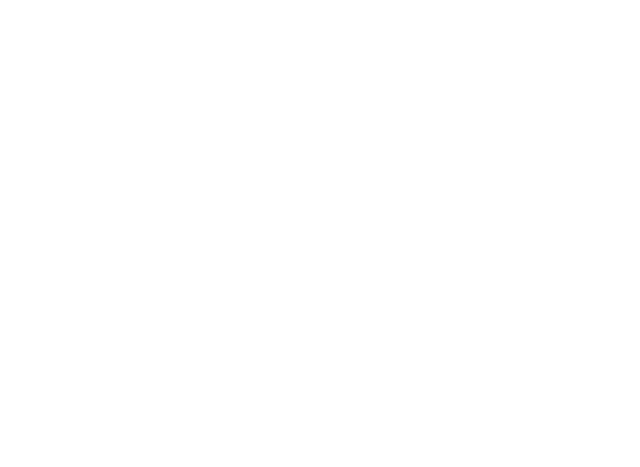
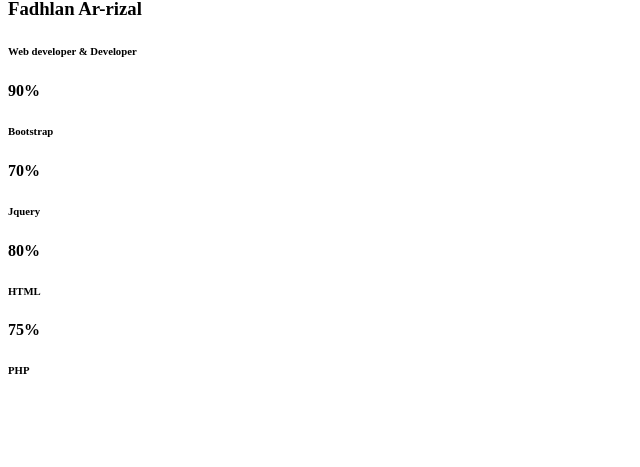
Before and after one commit to KepalaSuku99/profile-santri, a PHP site: page / in a window 1280 px wide. Before the commit the part shown is empty. Shown: the part 333-800 px from the top of the page, without its empty margins (0-640 px from the left). Run offline with PHP 8.4, Linux system fonts and the light colour scheme.

Commit message:
completed the profile

```diff
--- a/profile/index.php
+++ b/profile/index.php
@@ -7,6 +7,37 @@
     <title>Profile Santri</title>
 </head>
 <body>
-
+<div class="container mt-5 mb-5">
+            <div class="row no-gutters">
+                <div class="col-md-4 col-lg-4"><img src="https://media-exp1.licdn.com/dms/image/C5603AQGtLWRyoVee8A/profile-displayphoto-shrink_800_800/0/1660347213379?e=1670457600&v=beta&t=7oMhCPt53fwgR1Fo95pSZ3fyAqbkJ2WMROFOpnRgVIg"></div>
+                <div class="col-md-8 col-lg-8">
+                    <div class="d-flex flex-column">
+                        <div class="d-flex flex-row justify-content-between align-items-center p-5 bg-dark text-white">
+                            <h3 class="display-5">Fadhlan Ar-rizal</h3><i class="fa fa-facebook"></i><i class="fa fa-google"></i><i class="fa fa-youtube-play"></i><i class="fa fa-dribbble"></i><i class="fa fa-linkedin"></i></div>
+                        <div class="p-3 bg-black text-white">
+                            <h6>Web developer &amp; Developer</h6>
+                        </div>
+                        <div class="d-flex flex-row text-white">
+                            <div class="p-4 bg-primary text-center skill-block">
+                                <h4>90%</h4>
+                                <h6>Bootstrap</h6>
+                            </div>
+                            <div class="p-3 bg-success text-center skill-block">
+                                <h4>70%</h4>
+                                <h6>Jquery</h6>
+                            </div>
+                            <div class="p-3 bg-warning text-center skill-block">
+                                <h4>80%</h4>
+                                <h6>HTML</h6>
+                            </div>
+                            <div class="p-3 bg-danger text-center skill-block">
+                                <h4>75%</h4>
+                                <h6>PHP</h6>
+                            </div>
+                        </div>
+                    </div>
+                </div>
+            </div>
+        </div>
 </body>
 </html>
```
Also changed, not shown: css/sytle.css (+28 -0 lines).
